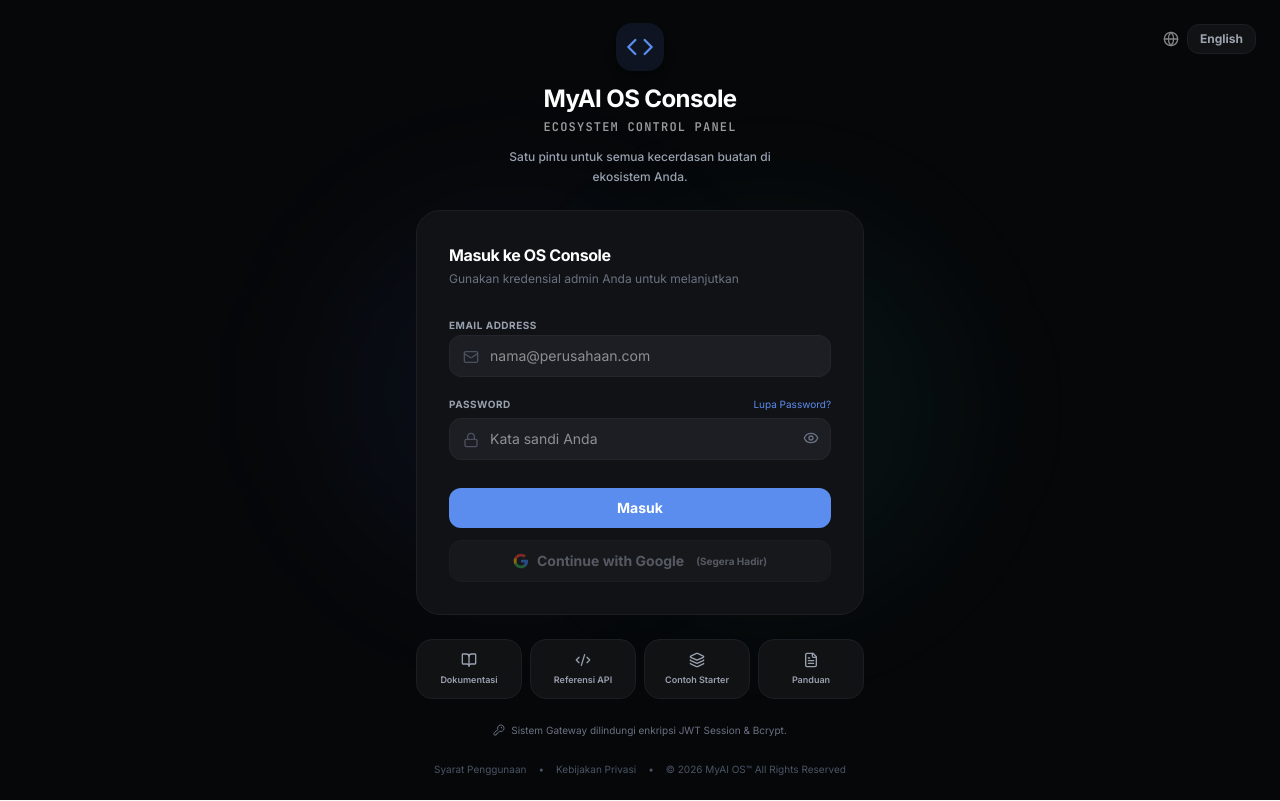
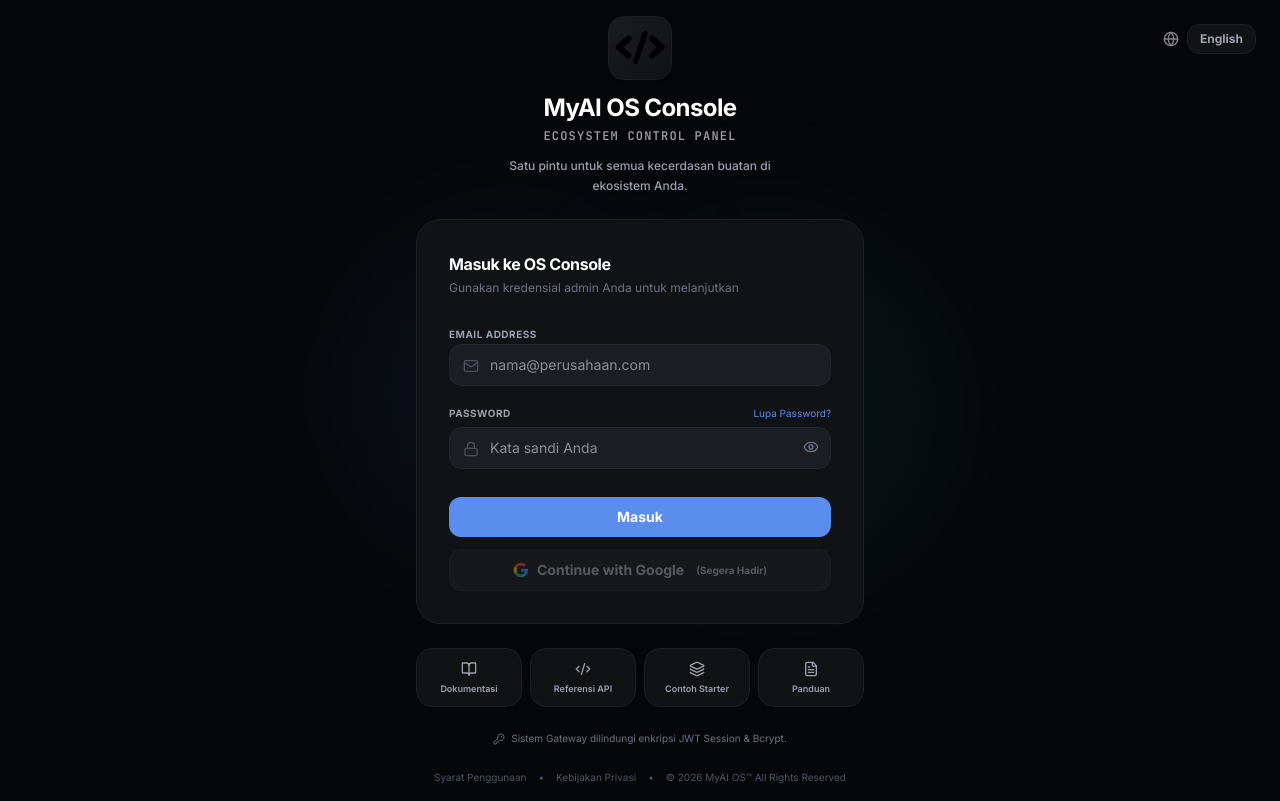
Before and after one commit to BaliHelp/MyAI-OS-Console, a Next.js app: page /login in a window 1280 px wide. Built offline with nearby package versions, Linux system fonts and the light colour scheme; no server answers.

Commit message:
style: replace Lucide Code icons with high-resolution Favicon.webp logo in Sidebar and LoginScreen

```diff
--- a/components/LoginScreen.tsx
+++ b/components/LoginScreen.tsx
@@ -95,8 +95,8 @@ export default function LoginScreen() {
 
         {/* Brand Header */}
         <div className="text-center space-y-3">
-          <div className="mx-auto w-12 h-12 rounded-2xl flex items-center justify-center shadow-lg transition-transform hover:scale-105 bg-[#5B8DEF]/10 text-[#5B8DEF]">
-            <Code className="h-7 w-7" />
+          <div className="mx-auto w-16 h-16 rounded-2xl flex items-center justify-center shadow-lg transition-transform hover:scale-105 bg-[#111215] border border-[#1D1E22] overflow-hidden p-1 bg-gradient-to-br from-[#1A1C20] to-[#111215]">
+            <img src="/Favicon.webp" alt="Logo" className="h-full w-full object-contain" />
           </div>
           <div className="space-y-1">
             <h1 className="text-2xl font-bold tracking-tight">{t.appName}</h1>
--- a/components/Sidebar.tsx
+++ b/components/Sidebar.tsx
@@ -47,8 +47,8 @@ export default function Sidebar({ activeTab, setActiveTab, lang, theme, adminEma
 
       {/* Brand Header */}
       <div className={`p-4 border-b border-bento-border flex items-center ${collapsed ? 'justify-center' : 'gap-3'}`}>
-        <div className="p-2 rounded-lg bg-bento-accent-muted text-bento-accent shrink-0">
-          <Code className="h-5 w-5" id="brand-logo-icon" />
+        <div className="h-9 w-9 rounded-xl overflow-hidden shrink-0 flex items-center justify-center bg-bento-surface border border-bento-border/50 p-0.5">
+          <img src="/Favicon.webp" alt="Logo" className="h-full w-full object-contain" />
         </div>
         {!collapsed && (
           <div className="overflow-hidden">
```
Also changed, not shown: public/Favicon.webp (added).
